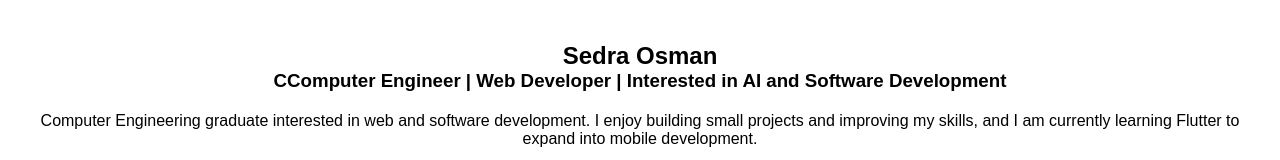
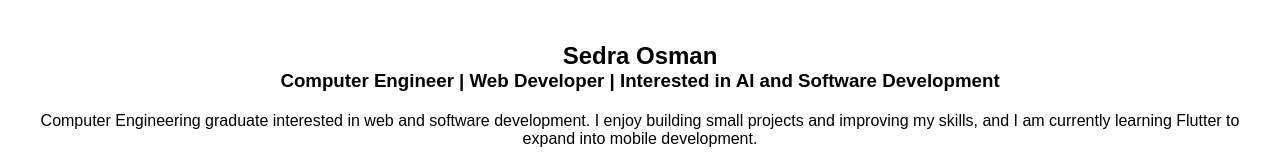
Before and after one commit to sedraosman/portfolio, a React (Create React App) app: page / in a window 1280 px wide. Shown: the part 469-629 px from the top of the page. Built offline with nearby package versions, Linux system fonts and the light colour scheme.

Commit message:
update the name

```diff
--- a/src/App.js
+++ b/src/App.js
@@ -24,7 +24,7 @@ function App() {
       <section className="section hero">
         <img src={process.env.PUBLIC_URL +"/img/sedra.png"} alt="profile" style={{ height: "380px" }} />
         <h1>Sedra Osman</h1>
-        <h3>CComputer Engineer | Web Developer | Interested in AI and Software Development</h3>
+        <h3>Computer Engineer | Web Developer | Interested in AI and Software Development</h3>
         <p style={{paddingTop:"20px"}}>
         Computer Engineering graduate interested in web and software development. I enjoy building small projects and improving my skills, and I am currently learning Flutter to expand into mobile development.</p>
         <Button
```
